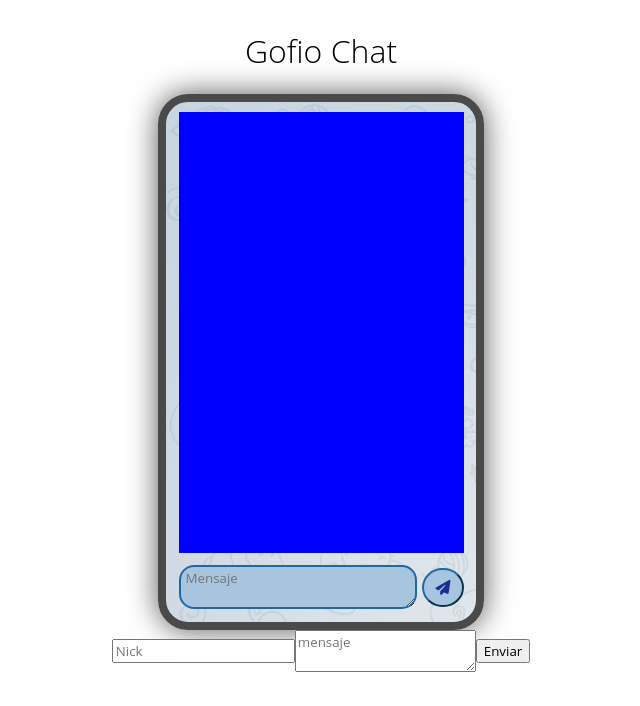
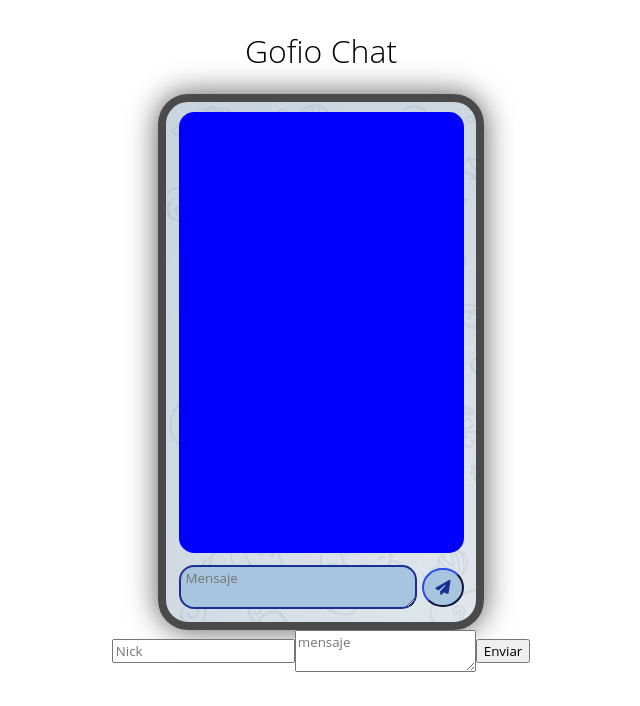
Before and after one commit to AdrianSocasToledo/ChatExample, a website: page client/index.html in a window 1280 px wide. Shown: the whole page, without its empty margins (319-959 px from the left). Drawn offline with nearby package versions, Linux system fonts and the light colour scheme; no server answers.

Commit message:
border-radius en pantalla mensajes

```diff
--- a/client/styles.css
+++ b/client/styles.css
@@ -38,6 +38,7 @@ h1 {
   background-color: blue;
   width: 95%;
   height: 90%;
+  border-radius: 15px;
 
 }
 
@@ -59,7 +60,7 @@ h1 {
 #texto {
   background-color: rgb(167, 197, 223);
   width: 85%;
-  border: solid rgb(33, 104, 161) 2px;
+  border: solid rgb(26, 47, 144) 2px;
   border-radius: 15px;
 
   padding-left: 5px;
@@ -77,7 +78,7 @@ h1 {
   height: 80%;
   border-radius: 50%;
   background-color: rgb(167, 197, 223);
-  border-color: rgb(33, 104, 161);
+  border-color: rgb(26, 47, 144);
   outline: none;
 
   font-size: 15px;
```
